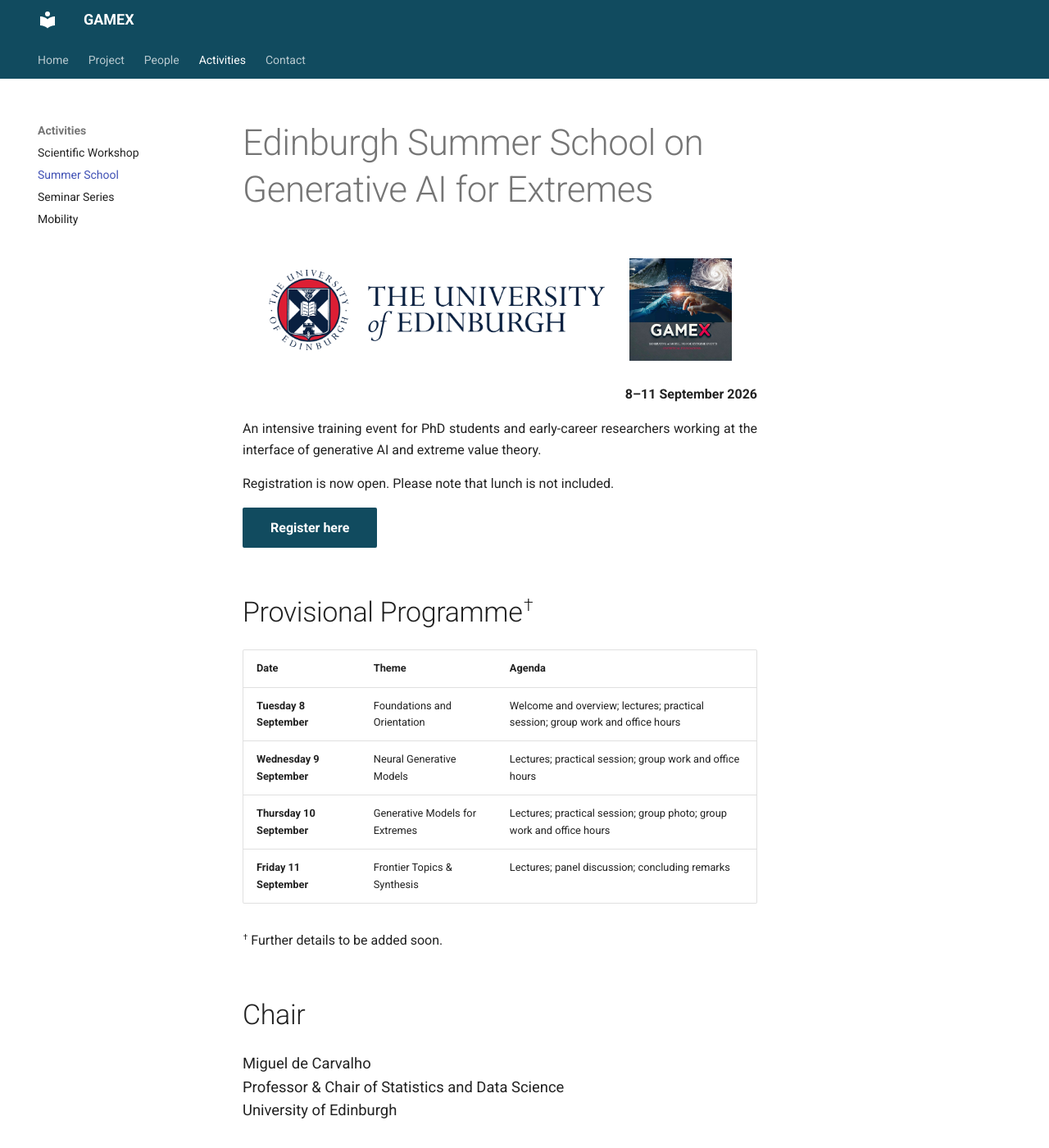
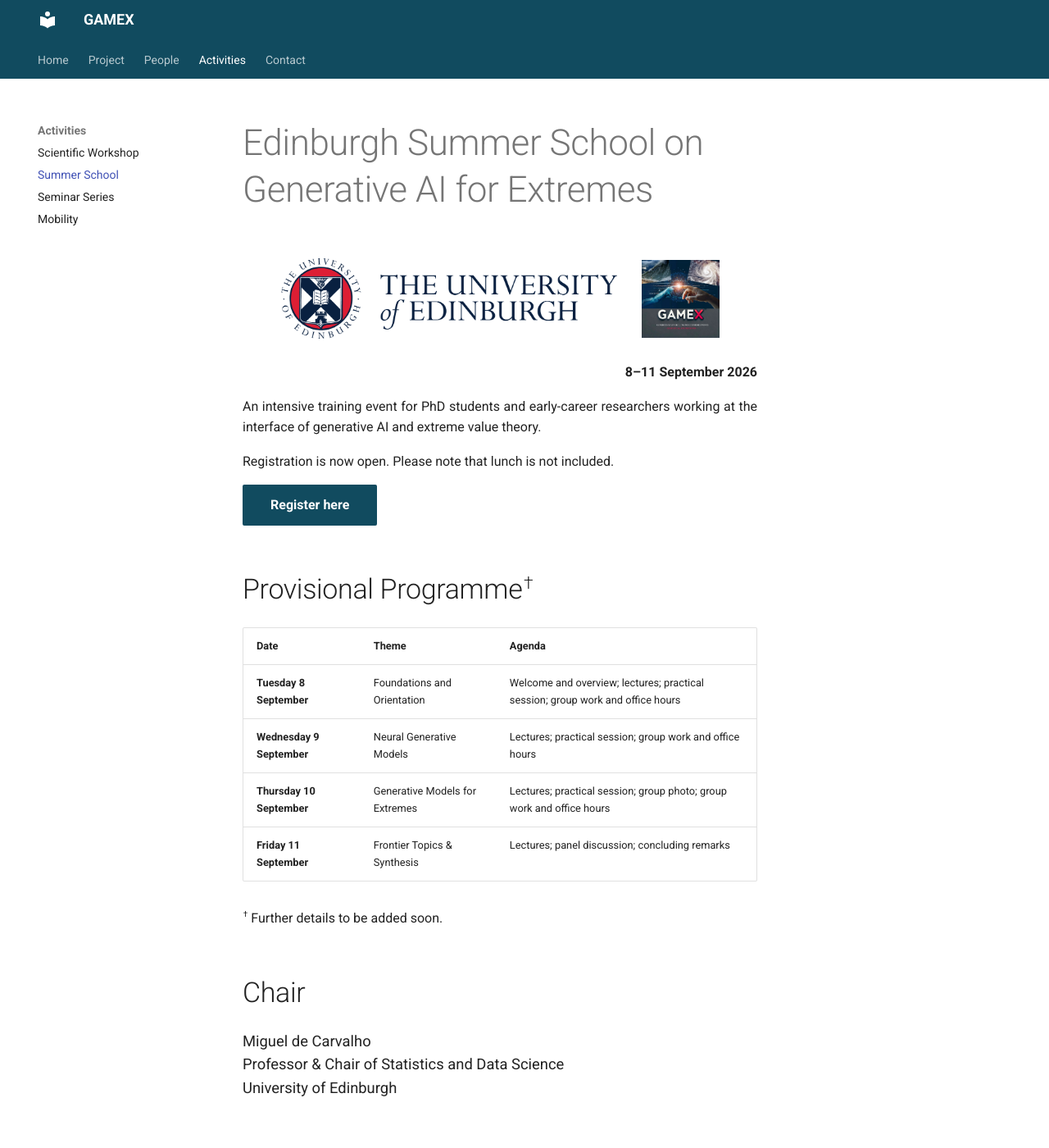
Before and after one commit to gamex-network/gamex-network.github.io, an MkDocs documentation site: the page built from docs/school.md, in a window 1280 px wide and 1400 px high. Shown: the whole window at 82% size. Built offline with MkDocs 1.6.1 and Material for MkDocs 9.7.7, drawn with Linux system fonts in a browser that asks for light colours.

Commit message:
Update favicon and venue imagery

```diff
--- a/docs/stylesheets/extra.css
+++ b/docs/stylesheets/extra.css
@@ -121,8 +121,8 @@
 }
 
 .school-logo--gamex {
-  width: min(125px, 24vw);
-  max-height: 125px;
+  width: min(95px, 18vw);
+  max-height: 95px;
 }
 
 .md-content .md-button--primary {
@@ -237,7 +237,7 @@
   }
 
   .school-logo--gamex {
-    width: min(105px, 40vw);
+    width: min(84px, 34vw);
   }
 
   .school-date {
--- a/mkdocs.yml
+++ b/mkdocs.yml
@@ -5,6 +5,7 @@
 theme:
   name: material
   language: en
+  favicon: assets/favicon.png
   features:
     - navigation.tabs
     - navigation.top
```
Also changed, not shown: docs/assets/favicon.png (added), docs/assets/jcmb.jpg.
